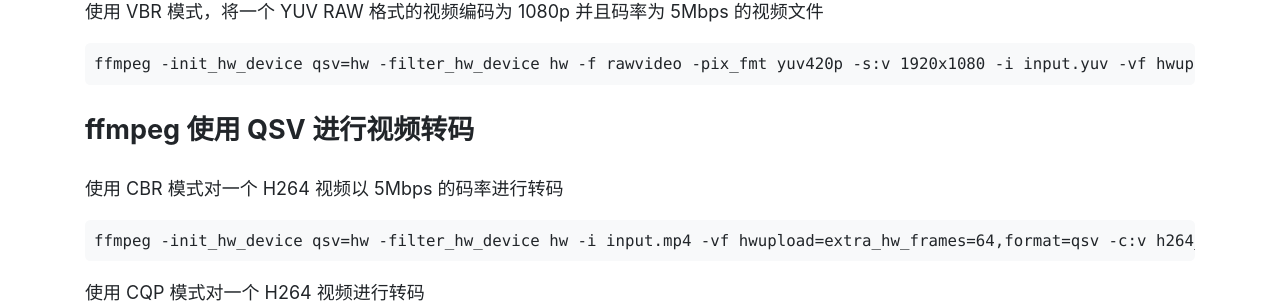
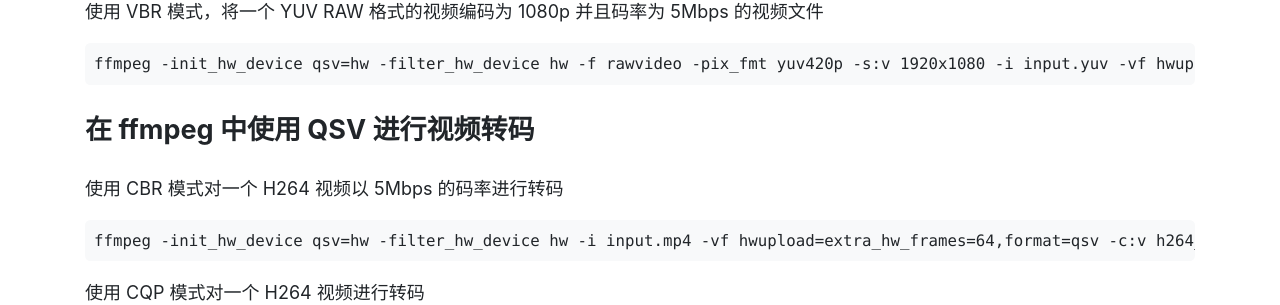
Before and after one commit to ehsud/blog, a Jekyll site: the page built from ffmpeg/ffmpeg-qsv-transcoding.md, in a window 1280 px wide. Shown: the part 1393-1698 px from the top of the page. Built offline with Jekyll 4.4.1, drawn with Linux system fonts in a browser that asks for light colours.

Commit message:
Update some document

```diff
--- a/ffmpeg/ffmpeg-qsv-transcoding.md
+++ b/ffmpeg/ffmpeg-qsv-transcoding.md
@@ -48,7 +48,7 @@ QSV 是 Intel 公司的 Quick Sync Video 快速视频同步技术，主要用于
 
     ffmpeg -init_hw_device qsv=hw -filter_hw_device hw -f rawvideo -pix_fmt yuv420p -s:v 1920x1080 -i input.yuv -vf hwupload=extra_hw_frames=64,format=qsv -c:v h264_qsv -b:v 5M output.mp4
 
-### ffmpeg 使用 QSV 进行视频转码
+### 在 ffmpeg 中使用 QSV 进行视频转码
 
 使用 CBR 模式对一个 H264 视频以 5Mbps 的码率进行转码
 
```
